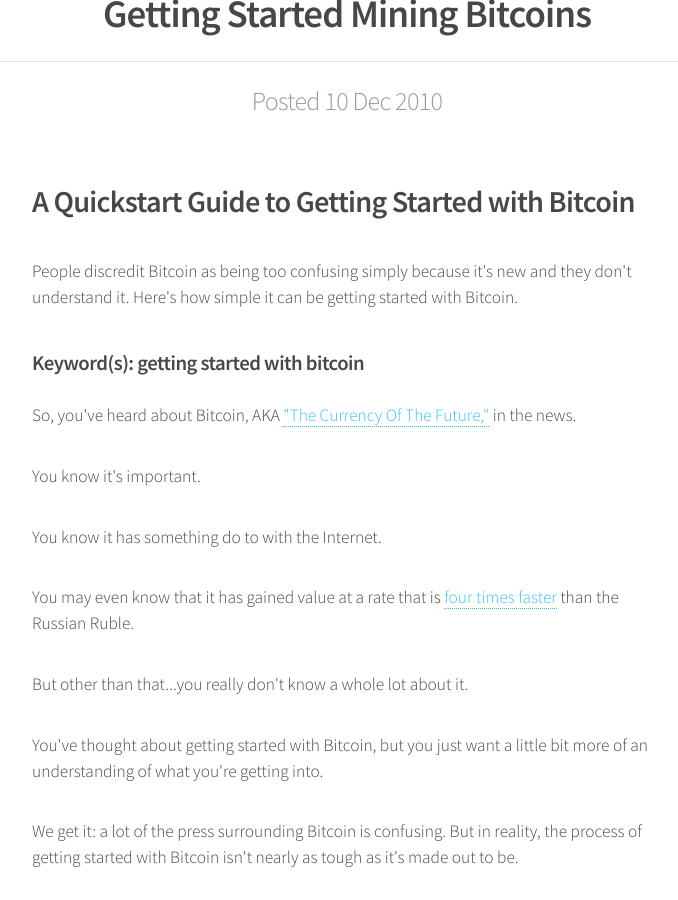
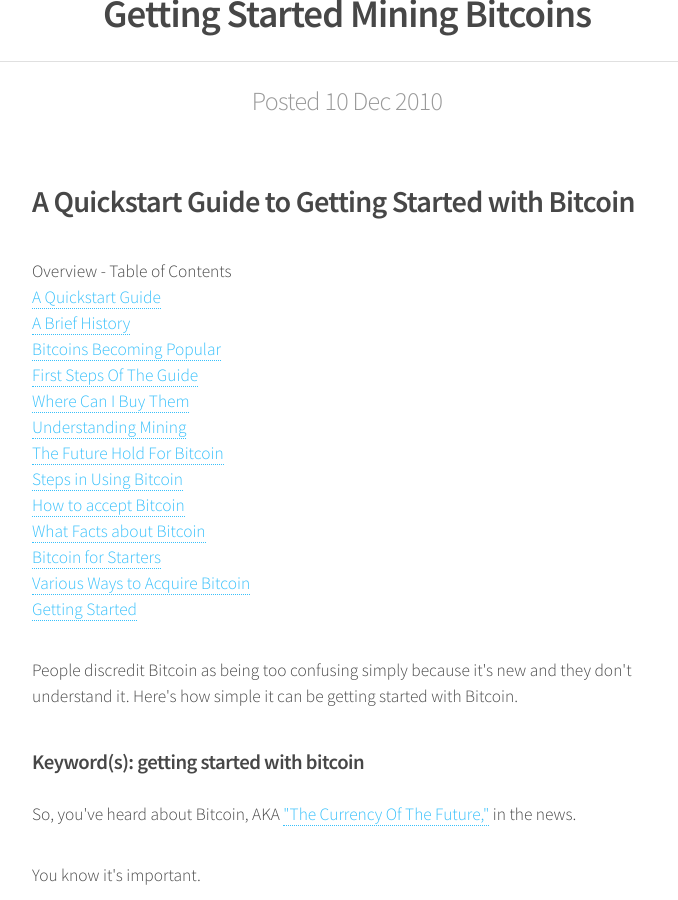
Before and after one commit to kripikroli/coindl_development, a Jekyll site: the page built from _posts/2010-12-10-start.md, in a window 1280 px wide and 900 px high, scrolled down 382 px. Shown: the whole window, without its empty margins (293-971 px from the left). Built offline with Jekyll 4.4.1, drawn with Linux system fonts in a browser that asks for light colours; some of the changed text lies outside the part shown.

Commit message:
Update 2010-12-10-start.md

```diff
--- a/_posts/2010-12-10-start.md
+++ b/_posts/2010-12-10-start.md
@@ -24,7 +24,7 @@
 ---
 
 <h2 id="quickstart">A Quickstart Guide to Getting Started with Bitcoin</h2>
-
+{% include page-toc.html %}
 <p>People discredit Bitcoin as being too confusing simply because it's new and they don't understand it. Here's how simple it can be getting started with Bitcoin.</p>
 
 <h3>Keyword(s): getting started with bitcoin</h3>
@@ -268,7 +268,7 @@
 <li><p>7. There’s a tax and certain policies on Bitcoin for some governments</p></li>
 </ul>
 <p>Education is vital before you <a href="/buy-bitcoin-with-cash/">engage yourself with Bitcoins</a>. Or else you will be caught with surprises along the way. But if you have confidently understood the risk that comes with it, you’ll feel comfortable when you start using it already.</p>
-
+{% include page-toc.html %}
 <h2 id="starters">Bitcoin for Starters</h2>
 
 <p><strong>Step 1: Bitcoin Wallet Choosing</strong></p>
```
